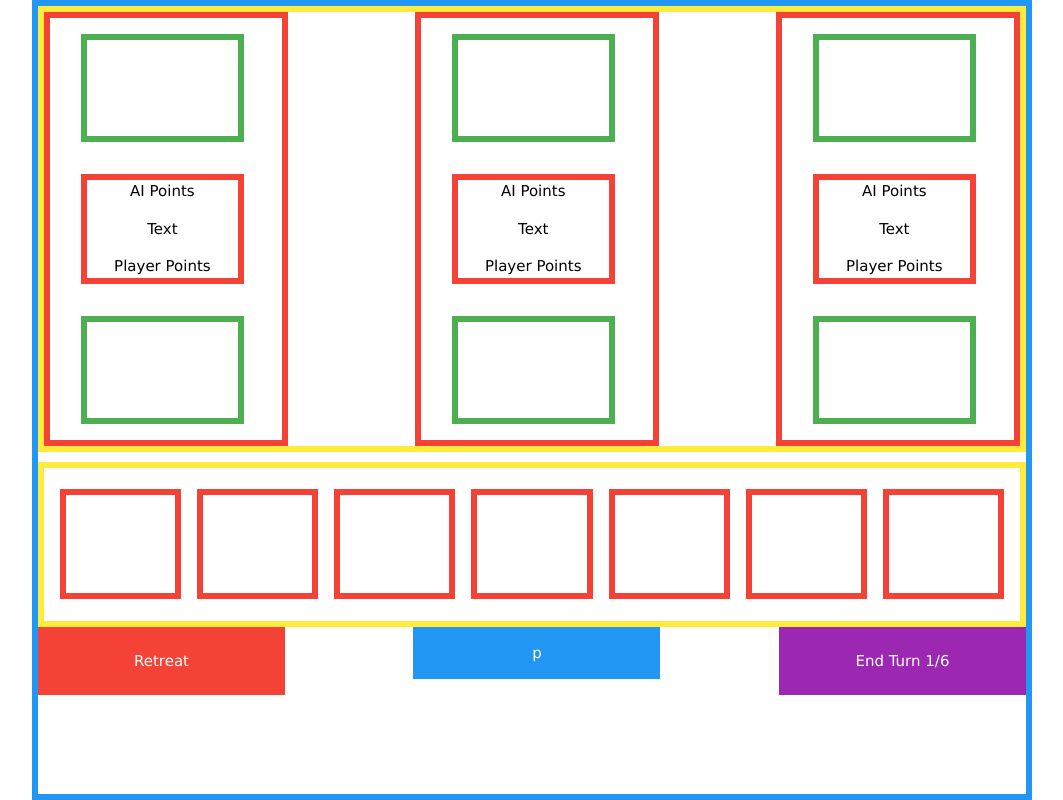
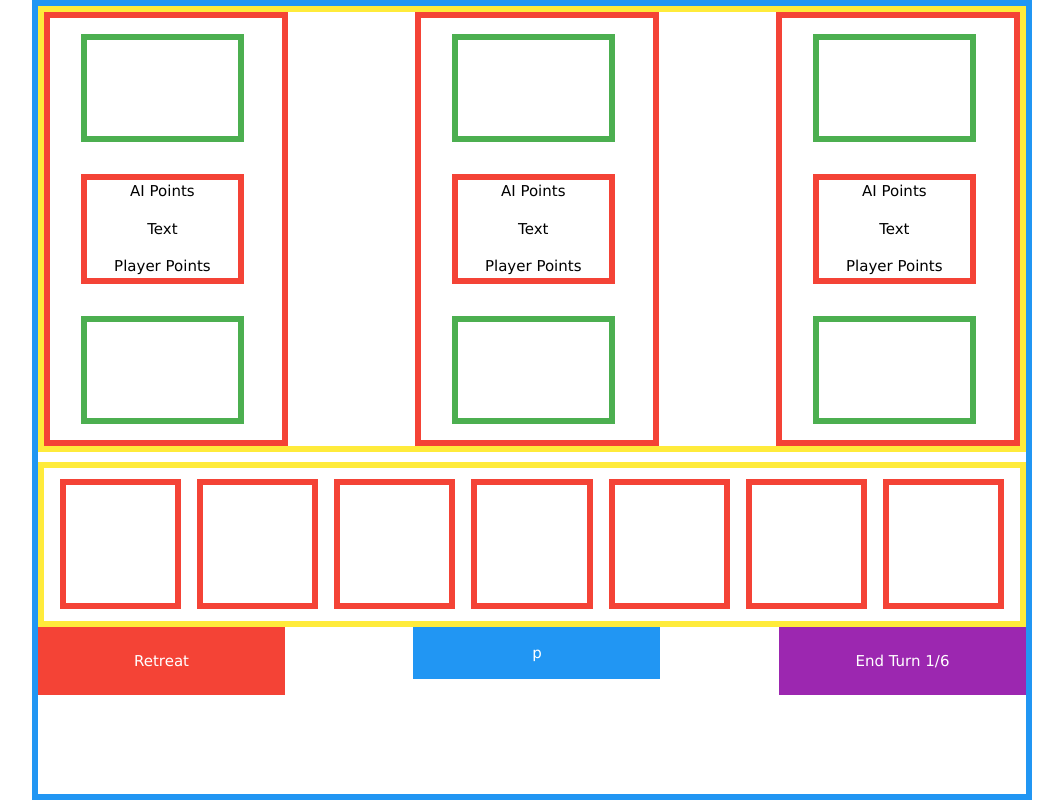
Before and after one commit to Bruggles718/marvel-snap-ai, a website with bundled scripts: page src/client/index.html in a window 1280 px wide. Shown: the whole page, without its empty margins (108-1171 px from the left). Built offline with nearby package versions, Linux system fonts and the light colour scheme.

Commit message:
Maybe fixed name clipping

```diff
--- a/src/client/App.css
+++ b/src/client/App.css
@@ -50,7 +50,8 @@
 
 .card-width {
     width: 150px !important;
-    height: 110px !important;
+    max-height: 140px !important;
+    min-height: 130px !important;
 }
 
 .power-energy {
```
